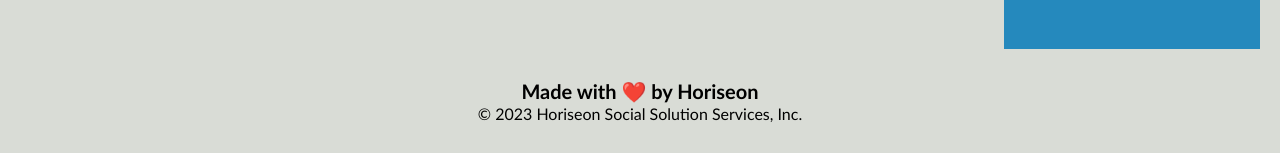
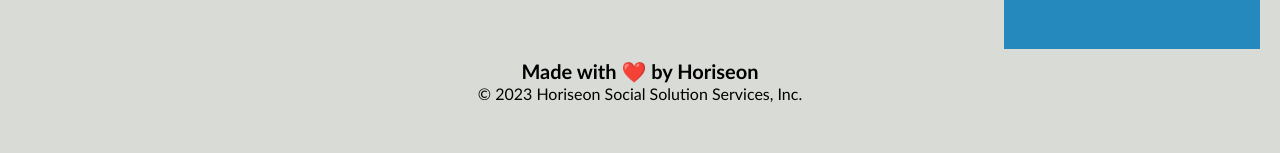
Before and after one commit to espolhemus/cbc_module_01_challenge, a plain HTML site: page index.html in a window 1280 px wide. Shown: the part 1870-2023 px from the top of the page. Drawn offline with Linux system fonts and the light colour scheme.

Commit message:
modify footer element, fix link to SEO section

```diff
--- a/assets/css/style.css
+++ b/assets/css/style.css
@@ -188,13 +188,13 @@ p {
     font-size: 36px;
 }
 
-.footer {
-    padding: 30px;
+footer {
+    padding: 10px;
     clear: both;
     font-family: 'Trebuchet MS', 'Lucida Sans Unicode', 'Lucida Grande', 'Lucida Sans', Arial, sans-serif;
     text-align: center;
 }
 
-.footer h2 {
+footer h2 {
     font-size: 20px;
 }
--- a/index.html
+++ b/index.html
@@ -4,7 +4,7 @@
 <head>
     <meta charset="UTF-8" />
     <link rel="stylesheet" href="./assets/css/style.css">
-    <title>oriseon Social Solution Services | Home</title>
+    <title>Horiseon Social Solution Services | Home</title>
 </head>
 
 <body>
@@ -26,7 +26,7 @@
     </div>
     <div class="hero" alt="digitmal marketing meeting image"></div>
     <div class="content">
-        <div class="search-engine-optimization">
+        <div id="search-engine-optimization" class="search-engine-optimization">
             <img src="./assets/images/search-engine-optimization.jpg" alt="search engine optimization image" class="float-left" />
             <h2>Search Engine Optimization</h2>
             <p>
@@ -71,12 +71,12 @@
             </p>
         </div>
     </div>
-    <div class="footer">
+    <footer>
         <h2>Made with ❤️️ by Horiseon</h2>
         <p>
             &copy; 2023 Horiseon Social Solution Services, Inc.
         </p>
-    </div>
+    <footer>
 </body>
 
 </html>
```
